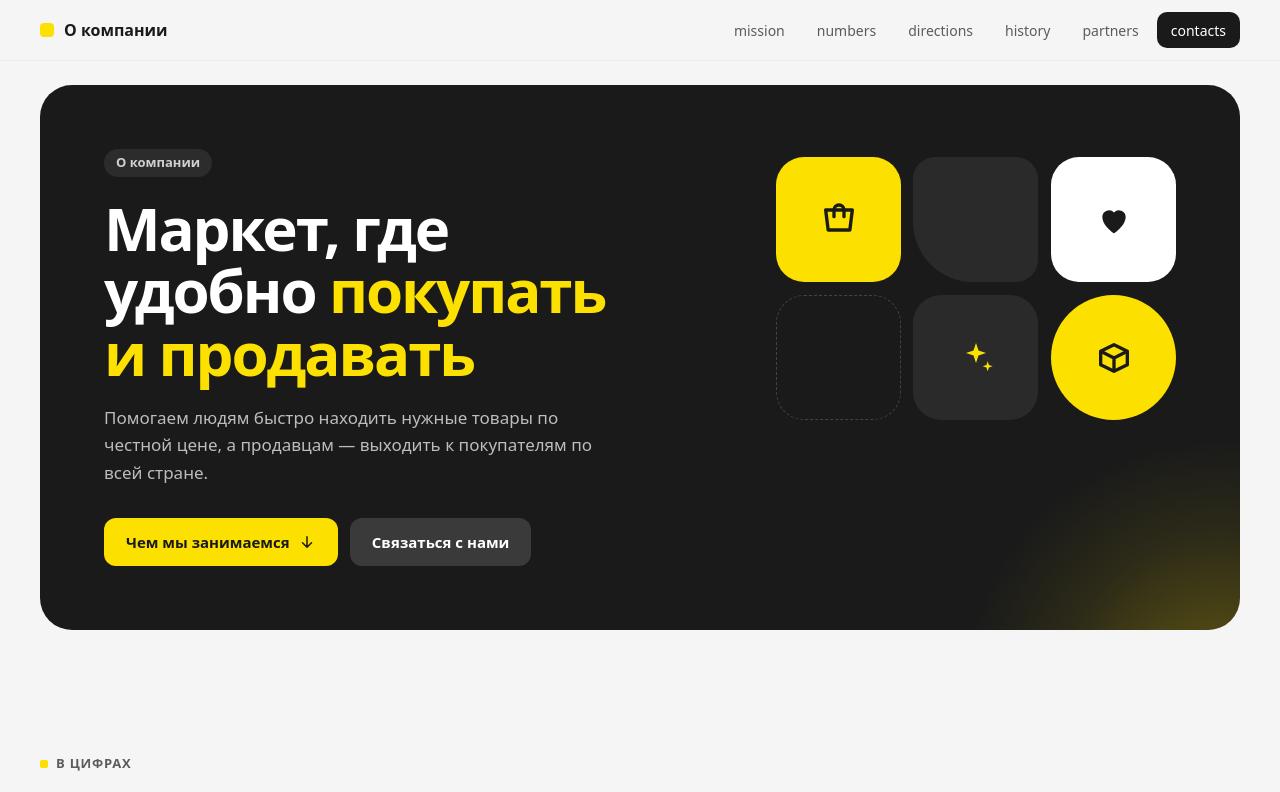
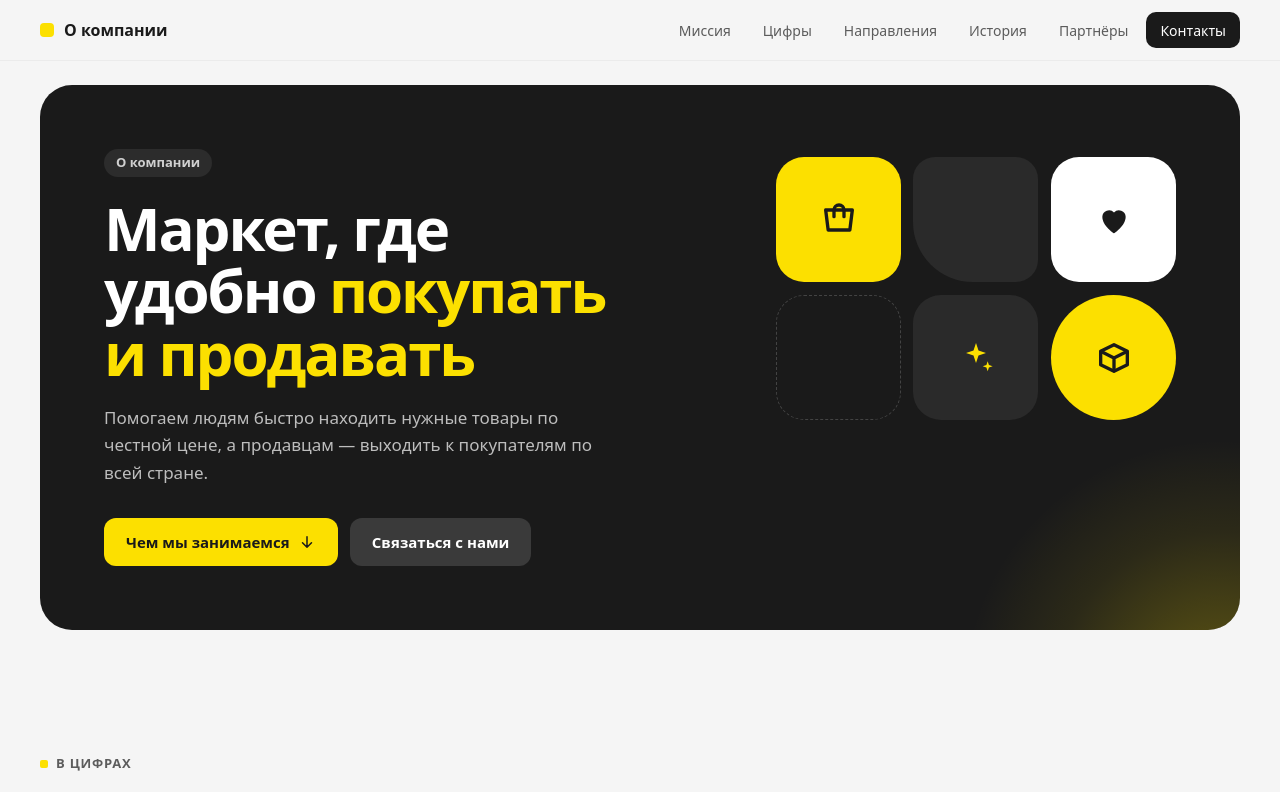
Before and after one commit to K1yotakaaa/yandex-market-clone, a React (Vite) app in the folder apps/remotes/about/: page / in a window 1280 px wide. Shown: the top 792 px of the page. Built offline with nearby package versions, Linux system fonts and the light colour scheme.

Commit message:
fix(about): address review comments

```diff
--- a/apps/remotes/about/src/components/Contacts.module.css
+++ b/apps/remotes/about/src/components/Contacts.module.css
@@ -91,6 +91,7 @@
   font-family: inherit;
   font-size: 14px;
   font-weight: 600;
+  text-decoration: none;
   cursor: pointer;
   transition: background 0.15s;
 }
--- a/apps/remotes/about/src/components/Contacts.tsx
+++ b/apps/remotes/about/src/components/Contacts.tsx
@@ -67,14 +67,16 @@ export function Contacts() {
 
           <div className={styles.socials}>
             {SOCIALS.map((social) => (
-              <button
+              <a
                 key={social.id}
-                type="button"
+                href={social.href}
+                target="_blank"
+                rel="noopener noreferrer"
                 className={styles.social}
               >
                 {SOCIAL_ICONS[social.id]}
                 {social.label}
-              </button>
+              </a>
             ))}
           </div>
         </div>
@@ -90,7 +92,9 @@ export function Contacts() {
                 </span>
                 <span className={styles.memberBody}>
                   <span className={styles.memberName}>{member.name}</span>
+                  {member.role && (
                   <span className={styles.memberRole}>{member.role}</span>
+                  )}
                 </span>
               </li>
             ))}
--- a/apps/remotes/about/src/data/content.ts
+++ b/apps/remotes/about/src/data/content.ts
@@ -7,12 +7,12 @@ export type SectionId =
   | 'contacts';
 
 export const NAV_ITEMS: { id: SectionId; label: string }[] = [
-  { id: 'mission', label: 'mission' },
-  { id: 'numbers', label: 'numbers' },
-  { id: 'directions', label: 'directions' },
-  { id: 'history', label: 'history' },
-  { id: 'partners', label: 'partners' },
-  { id: 'contacts', label: 'contacts' },
+  { id: 'mission', label: 'Миссия' },
+  { id: 'numbers', label: 'Цифры' },
+  { id: 'directions', label: 'Направления' },
+  { id: 'history', label: 'История' },
+  { id: 'partners', label: 'Партнёры' },
+  { id: 'contacts', label: 'Контакты' },
 ];
 
 export const HERO = {
@@ -97,17 +97,25 @@ export const CONTACTS = {
   hours: 'Пн–Пт, 10:00–19:00',
 };
 
-export type Social = { id: 'telegram' | 'github' | 'vk'; label: string };
+export type Social = {
+  id: 'telegram' | 'github' | 'vk';
+  label: string;
+  href: string;
+};
 
 export const SOCIALS: Social[] = [
-  { id: 'telegram', label: 'Telegram' },
-  { id: 'github', label: 'GitHub' },
-  { id: 'vk', label: 'ВКонтакте' },
+  { id: 'telegram', label: 'Telegram', href: 'https://telegram.org' },
+  {
+    id: 'github',
+    label: 'GitHub',
+    href: 'https://github.com/K1yotakaaa/yandex-market-clone',
+  },
+  { id: 'vk', label: 'ВКонтакте', href: 'https://vk.com' },
 ];
 
-export type Member = { initials: string; name: string; role: string };
+export type Member = { initials: string; name: string; role?: string };
 
-  export const TEAM: Member[] = [
-    { initials: 'IZ', name: 'izyjin', role: '' },
-    { initials: 'K', name: 'Kuro', role: 'Shell' },
-  ];
+export const TEAM: Member[] = [
+  { initials: 'IZ', name: 'izyjin', role: 'About · дизайн и вёрстка' },
+  { initials: 'K', name: 'Kuro', role: 'Shell' },
+];
--- a/package.json
+++ b/package.json
@@ -8,7 +8,7 @@
     "packages/*"
   ],
   "scripts": {
-    "dev": "concurrently -n shell,header -c blue,magenta \"npm:dev:shell\" \"npm:dev:header\"",
+    "dev": "concurrently -n shell,header,about -c blue,magenta,green \"npm:dev:shell\" \"npm:dev:header\" \"npm:dev:about\"",
     "dev:shell": "npm run dev -w @marketplace/shell",
     "dev:header": "npm run dev -w @marketplace/header",
     "dev:about": "npm run dev -w @marketplace/about",
@@ -18,7 +18,7 @@
   },
   "devDependencies": {
     "concurrently": "^9.0.0",
-    "typescript": "^5.6.0"
+    "typescript": "~6.0.2"
   },
   "engines": {
     "node": ">=20"
```
Also changed, not shown: 1 other file (tests, documents, lock files or other folders).
